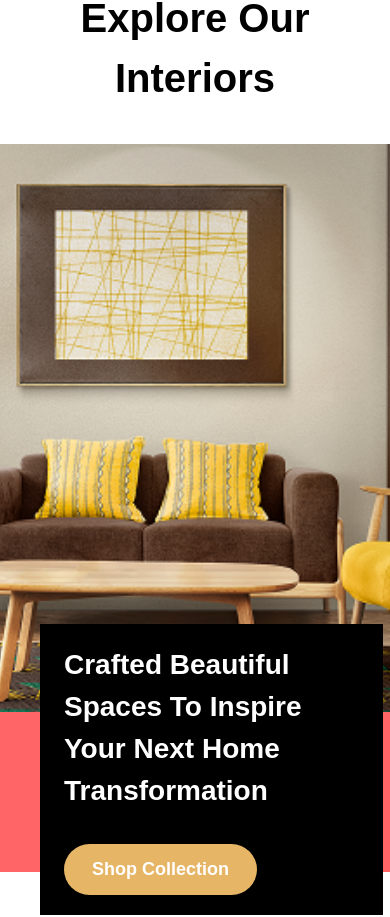
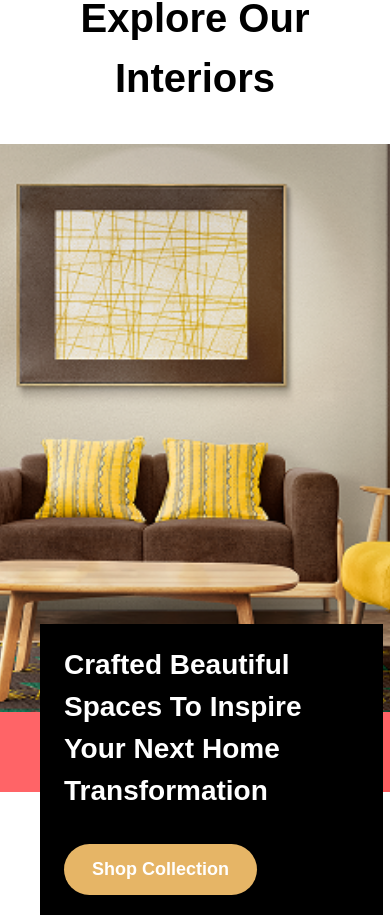
Before and after one commit to codewhizzhard/blue, a React (Vite) app: page / in a window 390 px wide. Shown: the part 3970-4887 px from the top of the page. Built offline with nearby package versions, Linux system fonts and the light colour scheme; a web font is replaced by a local one.

Commit message:
Update landingPage.jsx

```diff
--- a/src/pages/landingPage.jsx
+++ b/src/pages/landingPage.jsx
@@ -229,7 +229,7 @@ const LandingPage = () => {
                     <span>Bedroom</span>
                 </div>
             </div> */}
-            <div className='flex gap-8 items-end relative md:static md:pb-10 pb-40 bg-red-400'>
+            <div className='flex gap-8 items-end relative md:static md:pb-10 pb-20 bg-red-400'>
                 <div className='md:w-[68%] w-full'>
                 <img src={interiors} alt="" className='w-full md:rounded-r-[24px] h-[568px] object-cover'/>
                 </div>
```
